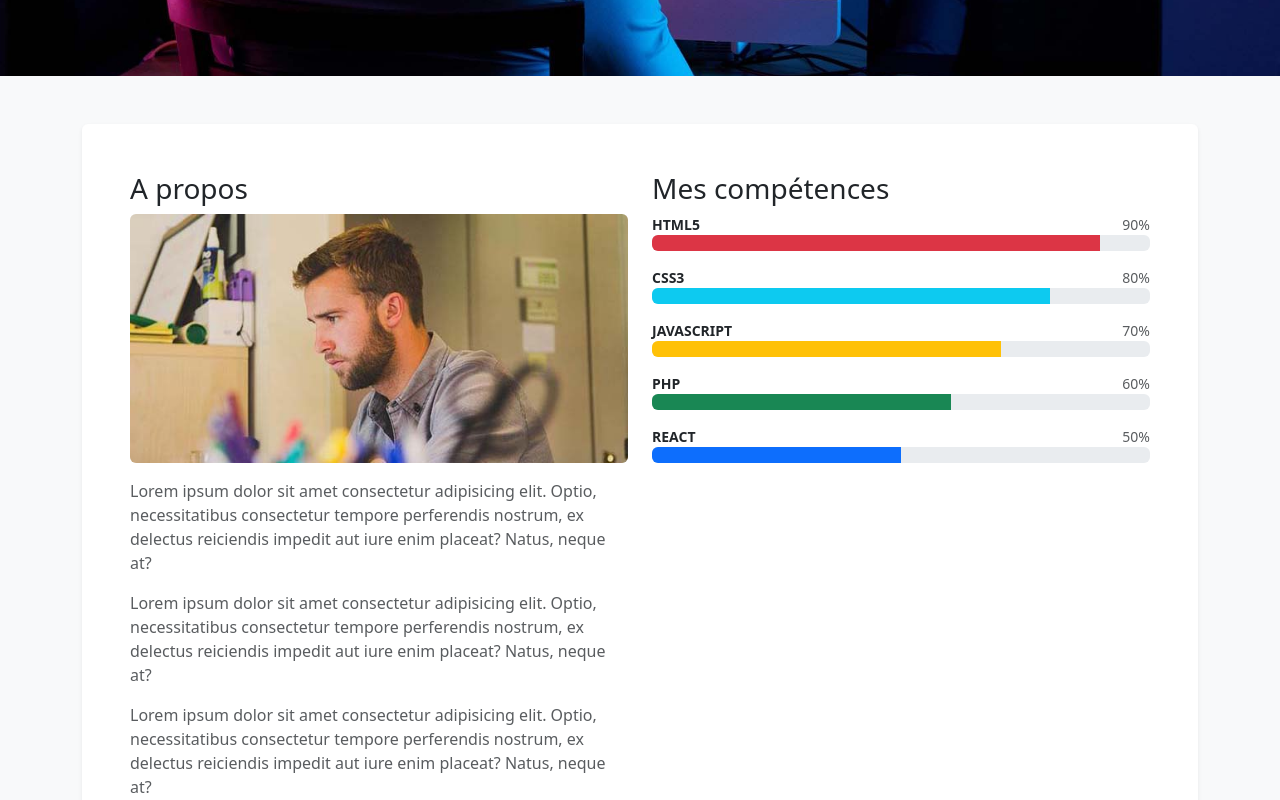
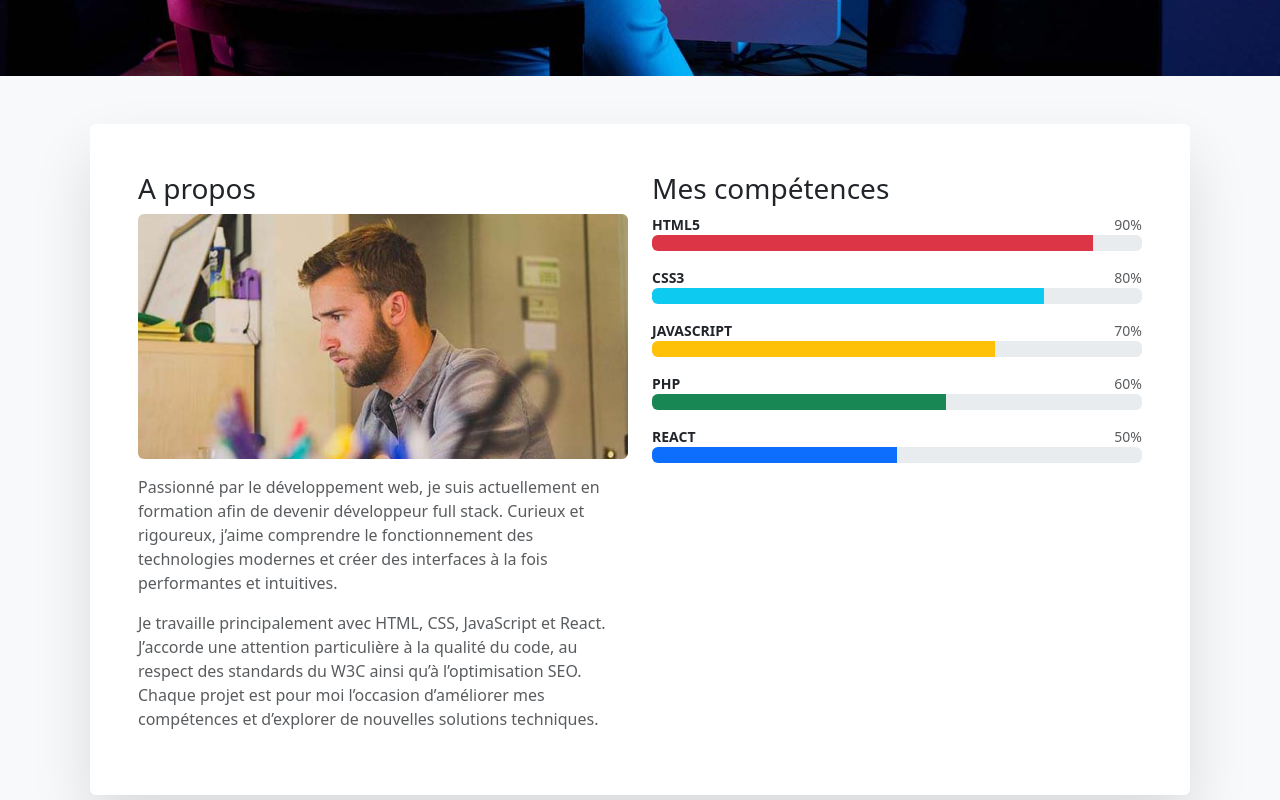
Before and after one commit to alixlauvagne971-pixel/devoir-portfolio-john-doe-react, a React (Vite) app: page / in a window 1280 px wide. Shown: the part 620-1420 px from the top of the page. Built offline with nearby package versions, Linux system fonts and the light colour scheme.

Commit message:
add card competence

```diff
--- a/src/pages/Home.css
+++ b/src/pages/Home.css
@@ -6,3 +6,11 @@
     display: flex;
     align-items: center;
 }
+
+.about-wrapper {
+    max-width: 1100px;
+    margin: 0 auto;
+    box-shadow: 0 30px 60px rgba(0, 0, 0, 0.12);
+    border-radius: 12px;
+
+}
--- a/src/pages/Home.jsx
+++ b/src/pages/Home.jsx
@@ -8,8 +8,8 @@ export default function Home() {
       {/* HERO */}
       <section
         className="hero hero--overlay text-white"
-        style={{ backgroundImage: `url(${heroImage})` }}
-      >
+        style={{ backgroundImage: `url(${heroImage})` }}>
+
         <div className="container text-center hero__content">
             <h1 className="display-4 fw-bold">Bonjour, je suis John Doe</h1>
             <h2 className="mb-4">Développeur web full stack</h2>
@@ -20,36 +20,28 @@ export default function Home() {
       {/* A PROPOS + COMPETENCES */}
         <section className="py-5 bg-light">
             <div className="container">
-          <div className="card shadow-sm border-0">
+                <div className="about-wrapper">
+                    <div className="card custom-card border-0">
                         <div className="card-body p-4 p-md-5">
                             <div className="row g-4">
+
                                 {/* Col gauche */}
                                 <div className="col-12 col-lg-6">
                                     <h3 className="section-title">A propos</h3>
 
-                  <img
-                    src={aboutImage}
-                    alt="John Doe au travail"
-                    className="img-fluid rounded mb-3"
-                  />
+                                    <img src={aboutImage} alt="John Doe au travail" className="img-fluid rounded mb-3"/>
 
                                     <p className="text-muted">
-                    Lorem ipsum dolor sit amet consectetur adipisicing elit.
-                    Optio, necessitatibus consectetur tempore perferendis
-                    nostrum, ex delectus reiciendis impedit aut iure enim
-                    placeat? Natus, neque at?
+                                    Passionné par le développement web, je suis actuellement en formation afin de devenir
+                                    développeur full stack. Curieux et rigoureux, j’aime comprendre le fonctionnement des
+                                    technologies modernes et créer des interfaces à la fois performantes et intuitives.
                                     </p>
+
                                     <p className="text-muted">
-                    Lorem ipsum dolor sit amet consectetur adipisicing elit.
-                    Optio, necessitatibus consectetur tempore perferendis
-                    nostrum, ex delectus reiciendis impedit aut iure enim
-                    placeat? Natus, neque at?
-                  </p>
-                  <p className="text-muted mb-0">
-                    Lorem ipsum dolor sit amet consectetur adipisicing elit.
-                    Optio, necessitatibus consectetur tempore perferendis
-                    nostrum, ex delectus reiciendis impedit aut iure enim
-                    placeat? Natus, neque at?
+                                    Je travaille principalement avec HTML, CSS, JavaScript et React. J’accorde une attention
+                                    particulière à la qualité du code, au respect des standards du W3C ainsi qu’à l’optimisation
+                                    SEO. Chaque projet est pour moi l’occasion d’améliorer mes compétences et d’explorer de nouvelles
+                                    solutions techniques.
                                     </p>
                                 </div>
 
@@ -62,6 +54,7 @@ export default function Home() {
                                         <Skill label="JAVASCRIPT" value={70} barClass="bg-warning" />
                                         <Skill label="PHP" value={60} barClass="bg-success" />
                                         <Skill label="REACT" value={50} barClass="bg-primary" />
+                                </div>
                             </div>
                         </div>
                     </div>
```
Lines whose indentation alone changed are shown as unchanged.
